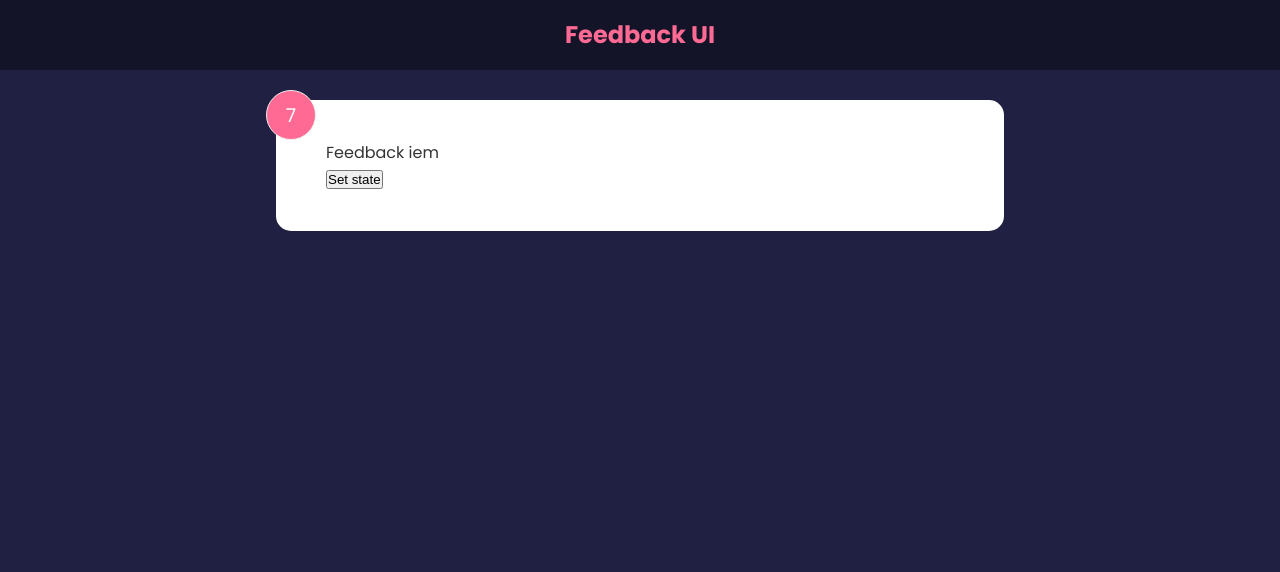
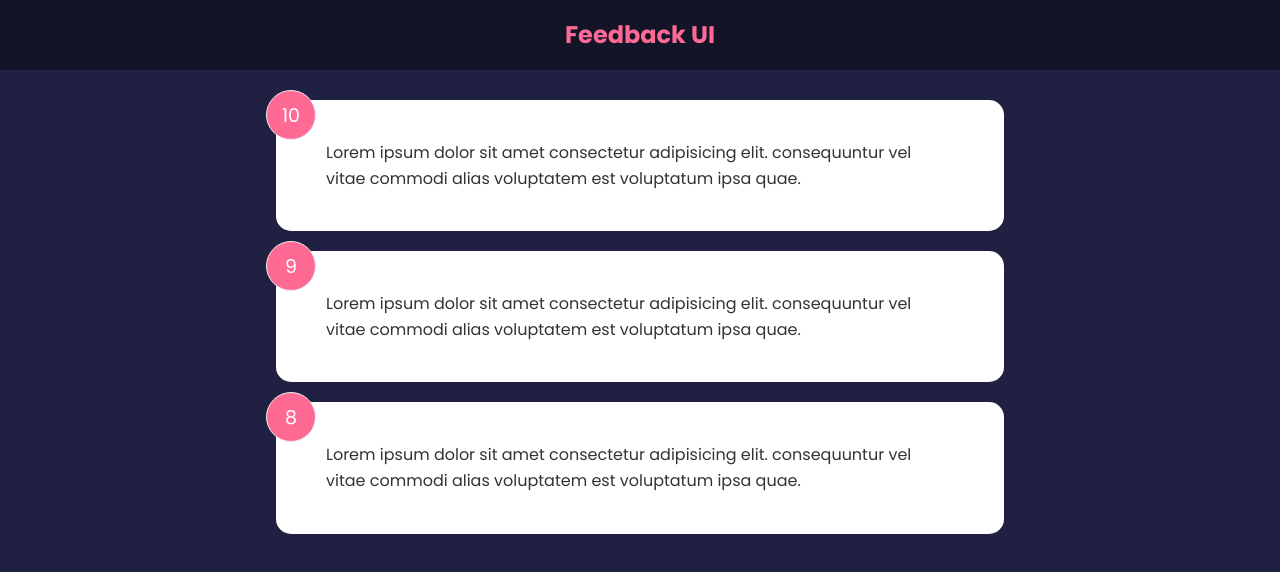
Before and after one commit to bourpie/feedback-app, a React (Vite) app: page / in a window 1280 px wide. Shown: the top 572 px of the page. Built offline with nearby package versions, Linux system fonts and the light colour scheme.

Commit message:
section 3-15

```diff
--- a/src/App.jsx
+++ b/src/App.jsx
@@ -1,13 +1,16 @@
+import { useState } from 'react'
 import Header from './components/Header'
-import FeedbackItem from './components/FeedbackItem'
+import FeedbackList from './components/FeedbackList'
+import FeedbackData from './data/FeedbackData'
 
 function App(){
+    const [feedback, setFeedback] = useState(FeedbackData)
     return (
         <>
-        <Header />
-        <div className="container">
-            <FeedbackItem />
-        </div>
+            <Header />
+            <div className="container">
+                <FeedbackList feedback={feedback} />
+            </div>
         </>
     )
 }
--- a/src/components/FeedbackItem.jsx
+++ b/src/components/FeedbackItem.jsx
@@ -1,27 +1,13 @@
 import { useState } from 'react'
 
-function FeedbackItem() {
-
-    const [rating, setRating] = useState(7)
-    const [text, setText] = useState("Feedback iem")
-    const handleClick = () => {
-
-        // Set with function in order to
-        // access previous state
-        setRating((previousState) => {
-            return previousState + 1
-        })
-        // or just set state directly
-        setText("New text")
-    }
+function FeedbackItem({item}) {
 
   return (
     <div className="card">
-        <div className="num-display">{rating}</div>
+        <div className="num-display">{item.rating}</div>
         <div className="text-display">
-           {text}
+           {item.text}
         </div>
-        <button onClick={handleClick}>Set state</button>
     </div>
   )
 }
--- /dev/null
+++ b/src/components/FeedbackList.jsx
@@ -0,0 +1,17 @@
+import FeedbackItem from './FeedbackItem'
+
+function FeedbackList({feedback}) {
+
+    if (!feedback || feedback.length === 0) {
+        return <p>No feedback yet</p>
+    }
+
+    return (
+        <div className="feedback-list">
+            {feedback.map(item => <FeedbackItem key={item.id} item={item}  />
+            )}
+        </div>
+    )
+}
+
+export default FeedbackList
--- /dev/null
+++ b/src/data/FeedbackData.js
@@ -0,0 +1,19 @@
+const FeedbackData = [
+    {
+      id: 1,
+      rating: 10,
+      text: 'Lorem ipsum dolor sit amet consectetur adipisicing elit. consequuntur vel vitae commodi alias voluptatem est voluptatum ipsa quae.',
+    },
+    {
+      id: 2,
+      rating: 9,
+      text: 'Lorem ipsum dolor sit amet consectetur adipisicing elit. consequuntur vel vitae commodi alias voluptatem est voluptatum ipsa quae.',
+    },
+    {
+      id: 3,
+      rating: 8,
+      text: 'Lorem ipsum dolor sit amet consectetur adipisicing elit. consequuntur vel vitae commodi alias voluptatem est voluptatum ipsa quae.',
+    },
+  ]
+
+  export default FeedbackData
--- a/src/index.jsx
+++ b/src/index.jsx
@@ -7,4 +7,8 @@
 const container = document.getElementById('root');
 const root = createRoot(container);
 
-root.render(<App tab="home" />);
+root.render(
+    <React.StrictMode>
+        <App tab="home" />
+    </React.StrictMode>
+);
```
